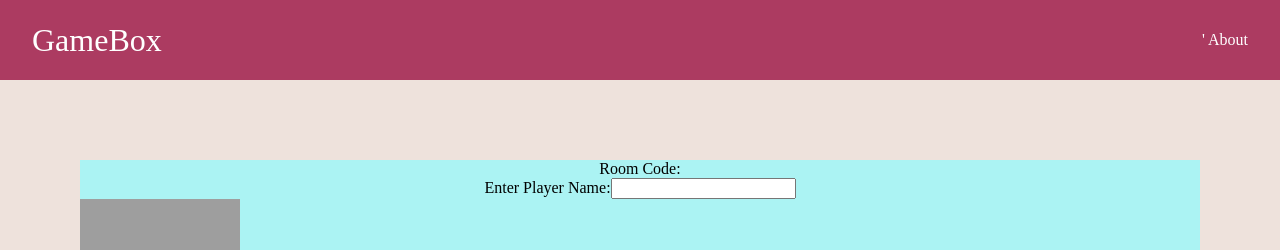
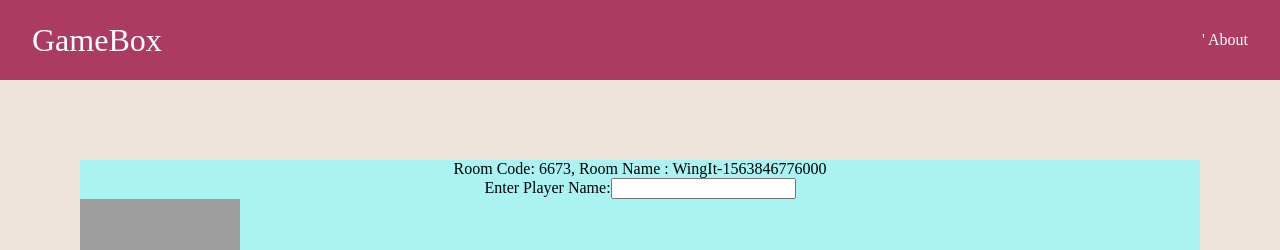
Before and after one commit to lukehorak/gamebox, a React (Create React App) app in the folder client/: page /wingit in a window 1280 px wide. Shown: the top 250 px of the page. Built offline with nearby package versions, Linux system fonts and the light colour scheme; grey boxes are pictures that could not be loaded; a web font is replaced by a local one.

Commit message:
each instance a new room/game is created, a new random room ID is created - so many players can select the game at the same time

```diff
--- a/client/src/component/FakeDb.js
+++ b/client/src/component/FakeDb.js
@@ -1,51 +1,53 @@
-// class FakeDb {
-//   constructor() {
-//     // Check if instance exists
-//     if (!FakeDb.instance) {
-//       //
-//       init(this);
+class FakeDb {
+  constructor() {
+    // Check if instance exists
+    if (!FakeDb.instance) {
+      //
+      const roomHolder = {};
 
-//       FakeDb.instance = this;
-//     }
+      this.createNewRoom = (roomId, roomName) => {
+        if (roomHolder[roomId] !== undefined) {
+          throw new Error(`Room with ${roomId} already exists`);
+        }
 
-//     const init = (that) => {
-//       const roomHolder = {};
-//       that.createNewRoom = (roomId, roomName) => {
-//         if (roomHolder[roomId] !== undefined) {
-//           throw new Error(`Room with ${roomId} already exists`);
-//         }
+        roomHolder[roomId] = roomName;
 
-//         roomHolder[roomId] = roomName;
-//       }
+        console.log('*********************************')
+        console.log(JSON.stringify(roomHolder, null, 2))
+        console.log('*********************************')
+      }
 
-//       that.getRoomForId = (roomId) => {
-//         return roomHolder[roomId]
-//       }
+      this.getRoomForId = (roomId) => {
+        return roomHolder[roomId]
+      }
 
-//       that.getRoomId = (roomName) => {
-//         let roomId = undefined;
-//         Object.keys(roomHolder).forEach(key => {
-//           if (roomHolder[key] === roomName) {
-//             roomId = key;
-//           }
-//         });
-//         return roomId
-//       }
+      this.getRoomId = (roomName) => {
+        let roomId = undefined;
+        Object.keys(roomHolder).forEach(key => {
+          if (roomHolder[key] === roomName) {
+            roomId = key;
+          }
+        });
+        return roomId
+      }
 
-//       that.getRandomNumber = () => {
-//         const min = 1000;
-//         const max = 9999;
-//         min = Math.ceil(min);
-//         max = Math.floor(max);
-//         return Math.floor(Math.random() * (max - min)) + min;
-//       }
-//     }
+      this.getRandomNumber = () => {
+        let min = 1000;
+        let max = 9999;
+        min = Math.ceil(min);
+        max = Math.floor(max);
+        return Math.floor(Math.random() * (max - min)) + min;
+      }
 
-//     return FakeDb.instance;
-//   }
-// }
+      FakeDb.instance = this;
+    }
 
-// const instance = new FakeDb();
-// Object.freeze(instance);
+    return FakeDb.instance;
+  }
+}
 
-// export default instance;
+const instance = new FakeDb();
+
+Object.freeze(instance);
+
+export default instance;
--- a/client/src/component/WingIt.jsx
+++ b/client/src/component/WingIt.jsx
@@ -13,14 +13,16 @@ class WingIt extends Component {
     super(props)
   }
   render() {
+    const randomRoomId = db.getRandomNumber();
+    const randomRoomName = 'WingIt-' + new Date().getTime()
+    db.createNewRoom(randomRoomId, randomRoomName)
     return (
       <div>
         < Nav />
         <div className="wingit-main-container">
 
-
           <div className="generated-room-code">
-            Room Code:
+            Room Code: {randomRoomId}, Room Name : {randomRoomName}
           </div>
 
           <form action="/wherever-handling-form-page" method="post">
```
